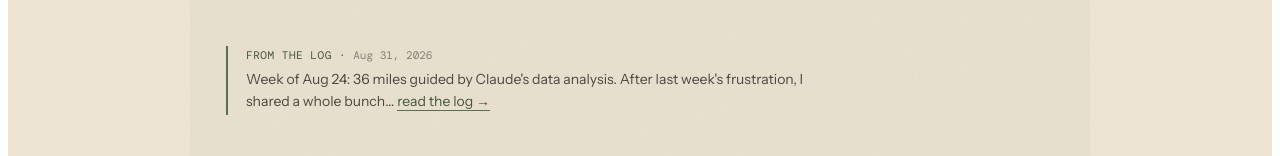
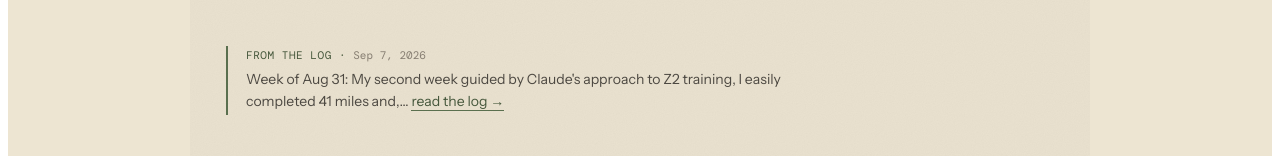
Before and after one commit to remikalir/running-portfolio, a React (Vite) app: page / in a window 1280 px wide. Shown: the part 258-414 px from the top of the page. Built offline with nearby package versions, Linux system fonts and the light colour scheme.

Commit message:
log update week of aug31

```diff
--- a/src/content.js
+++ b/src/content.js
@@ -89,6 +89,7 @@ export const CONTENT = {
   // so they intentionally aren't reflected in the portfolio totals until the
   // next data refresh — see microblogNote.
   microblog: [
+    { date: "2026-09-7", body: "Week of Aug 31: My second week guided by Claude's approach to Z2 training, I easily completed 41 miles and, more importantly, hit all my HR marks across five runs despite a late-summer heat wave. Tuesday 8 was 134 avg HR and I closed the hill deficit on in-run beat recovery, Wednesday I ran my typical treadmill 4 control at the Y early in the morning, Thursday 5 helped to determine the heat tax on my efficiency, and Saturday was an easy 8 at 120 avg HR and better efficiency across my final few miles. Sunday was 16 and, by far, my most focused run because I eliminated HR drift across 149 minutes running hilly trails around Salem Lake, with nearly two hours within a six-beat band (134-140) and my final avg at 136. Because of the heat, my pace across these runs settled in around 9 min miles, which was quite enjoyable and really helped with my confidence. I'm also noticing my resting HR overnight consistently below 40, which is a good sign of my overall fitness. So now Claude is going to guide a two-week taper. Forward."},
     { date: "2026-08-31", body: "Week of Aug 24: 36 miles guided by Claude's data analysis. After last week's frustration, I shared a whole bunch of running metrics and routes with Claude to better assess how I should approach my training build. In Claude's analysis, I needed to better control my HR, efficiency factor, and aerobic decoupling. The goal for Tuesday's 7 was HR under 145 and I came in at 136 avg while running 8 min avg pace, Wednesday early 4 miles on the treadmill came in at 121 avg HR, and Thursday was 5 shakeout miles at 131. Saturday morning early was a very slow 7 at 119 with negative decoupling (proud of that), and Sunday I managed a focused 13 miles at 137 avg HR while running almost exactly at 9 min avg pace. Better breathing. Better in-run recovery. More time in productive HR bands focused on my durability. So I'll just run really slowly, especially when it's really hot and humid. It's very strange having an algorithm coach me through data-informed running recovery, but comparing this week's comfortable 36 miles to last week's unfulfilling 29 miles, and all with no pain, I'm going to stick with Claude-as-analyst for another few weeks as I head toward the 30K at Salem Lake."},
     { date: "2026-08-24", body: "Week of Aug 17: 29 miles and mostly a disappointing realization that my aerobic ceiling is much lower two months post surgery, my durability at zone 2/3 comfortable HR has been compromised at about an hour, and that my cardiovascular drift (pace/HR) is real in this August heat and humidity. VO2 max is decreasing and I’m struggling to settle into a recovery rhythm that allows me to train, fuel with consistency, and enjoy the journey. This was the first of a three week rebuild into longer mileage and it felt pretty terrible with a dose of meh."},
     { date: "2026-08-17", body: "Week of Aug 10: Ran another 25 miles last week, settled into some easy runs including a low HR treadmill session that provided good comparative HR data with week before, plus a little speed, and some time in the pool. Sunday at the lake was probably a little fast at 6:30/40s given the heat, but I limited that run to only 8 miles. Now I start a three-week training build to get past 40-miles a week and prep for the Salem Lake 30K."},
```
